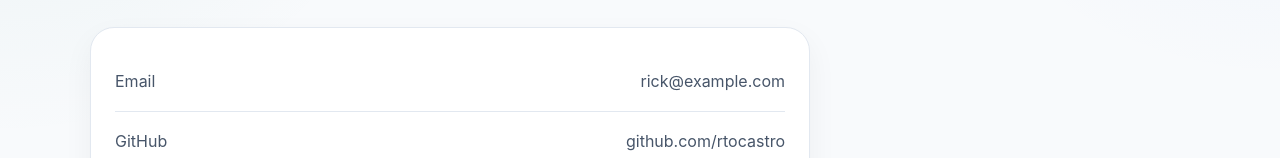
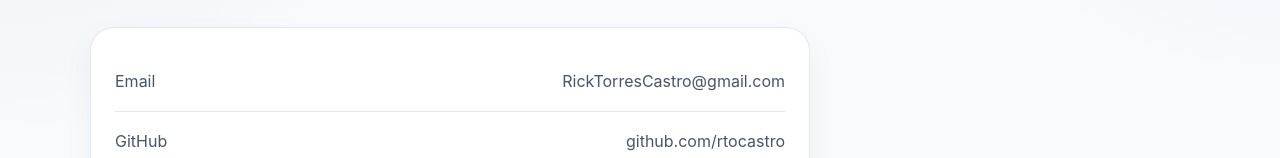
Before and after one commit to rtocastro/dossiyay, a React (Vite) app: page /contact in a window 1280 px wide. Shown: the part 313-471 px from the top of the page. Built offline with nearby package versions, Linux system fonts and the light colour scheme.

Commit message:
added my most current email to replace placeholder

```diff
--- a/src/pages/Contact.jsx
+++ b/src/pages/Contact.jsx
@@ -12,7 +12,7 @@ export default function Contact() {
       <div className="contact-card">
         <div className="contact-row">
           <span>Email</span>
-          <a href="mailto:rick@example.com">rick@example.com</a>
+          <a href="mailto:RickTorresCastro@gmail.com">RickTorresCastro@gmail.com</a>
         </div>
         <div className="contact-row">
           <span>GitHub</span>
```
